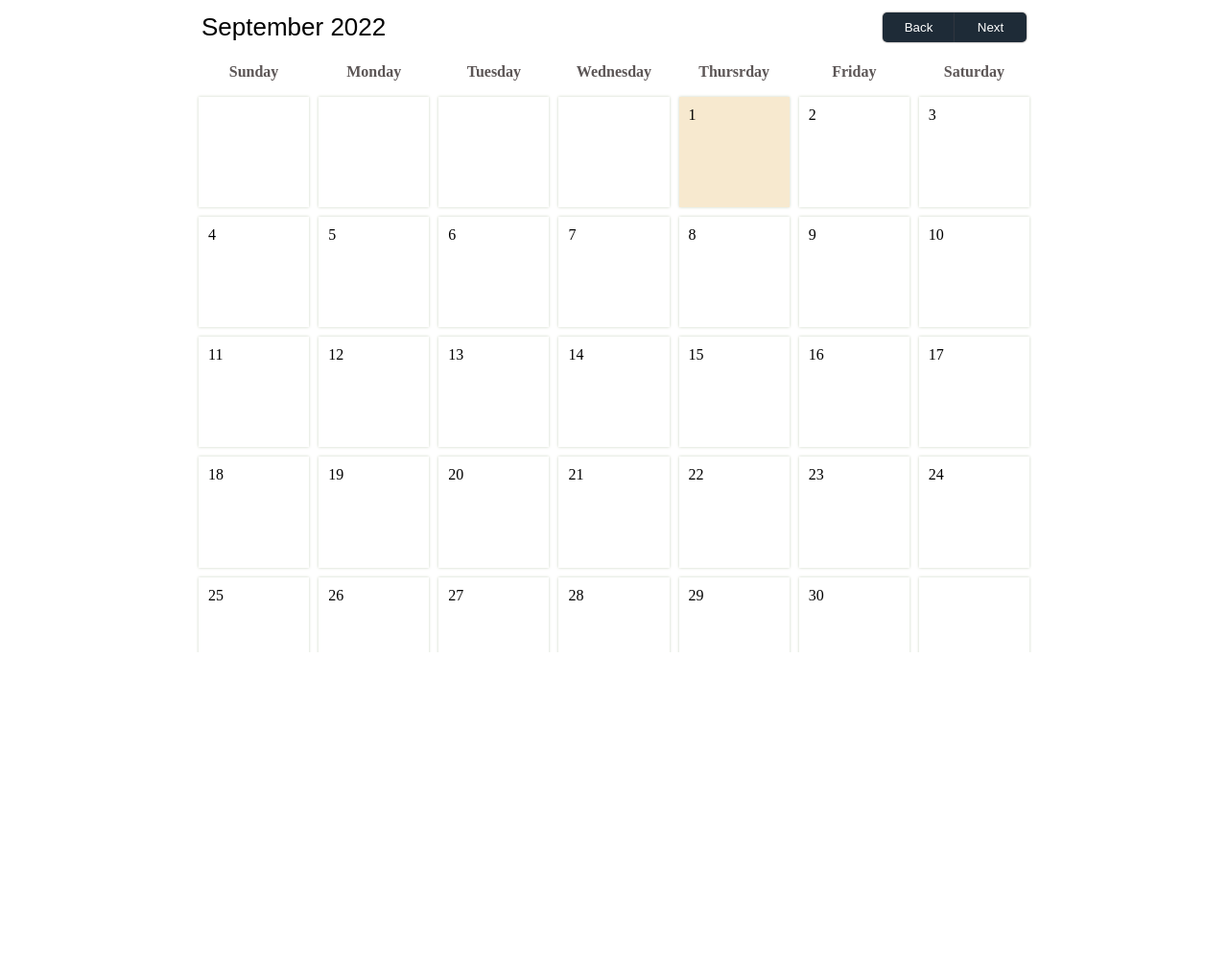
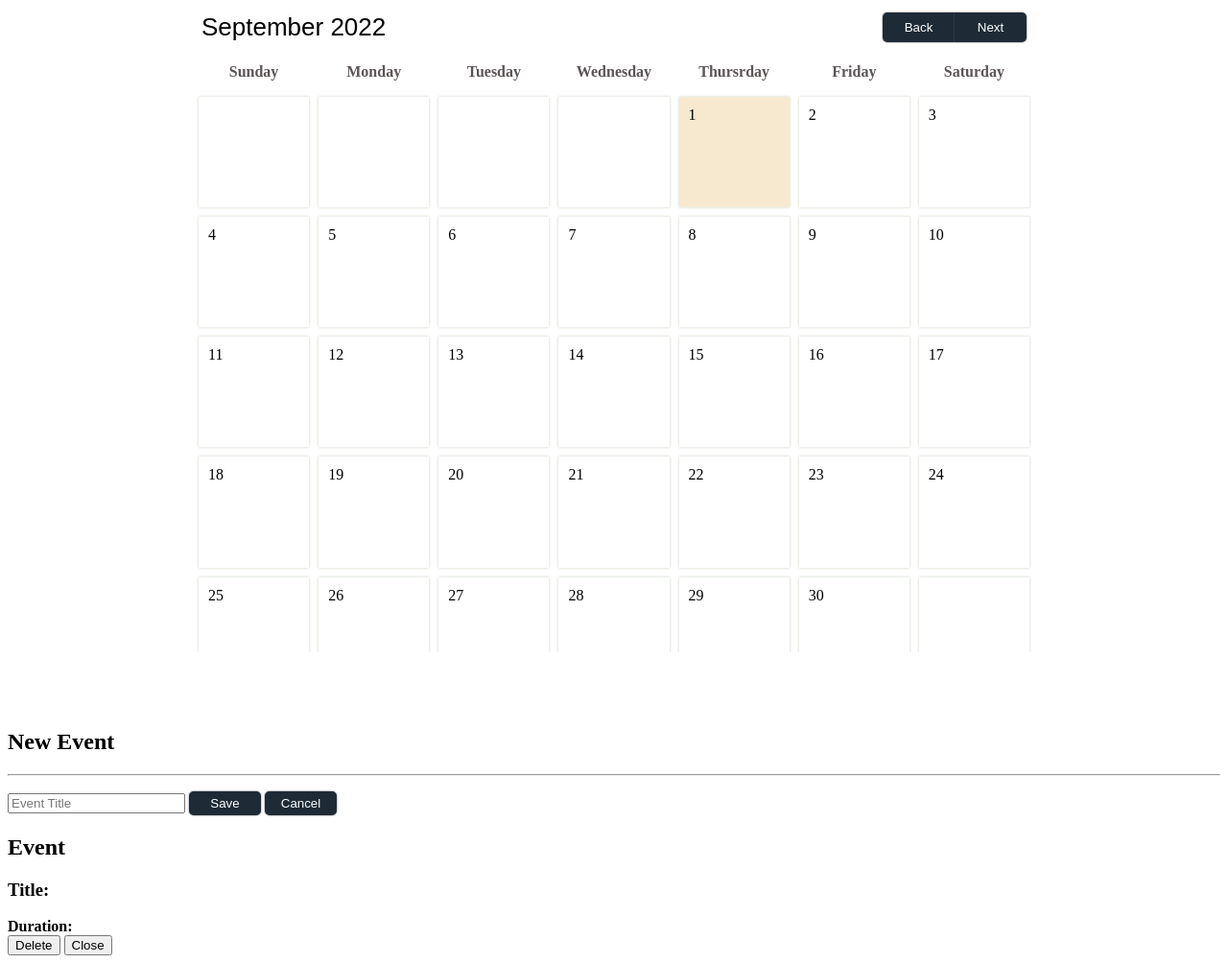
Before and after one commit to kjais1720/calendar-plugin, a plain HTML site: page index.html in a window 1280 px wide. Shown: the part 120-1124 px from the top of the page at 96% size. Before the commit the page ends 880 px from the top, so only its background shows below. Drawn offline with Linux system fonts and the light colour scheme.

Commit message:
feat: create demo event modals

```diff
--- a/index.html
+++ b/index.html
@@ -15,16 +15,40 @@
   <div id="calendar">
   </div>
 
+  <div id="newEventModal">
+    <h2>New Event</h2>
+    <hr>
+    <p id="modalHeading"></p>
+    <input id="eventTitleInput" aria-label="Event Title" placeholder="Event Title" />
+
+    <button class="cal-button" id="saveButton">Save</button>
+    <button class="cal-button" id="cancelButton">Cancel</button>
+  </div>
+
+  <div id="eventDetailsModal">
+    <h2>Event</h2>
+    <h3 id="eventTitle">Title: </h3>
+    <div>
+      <b>Duration: </b><span id="eventDuration"> </span>
+    </div>
+
+    <button class="modal-button" id="deleteButton">Delete</button>
+    <button class="modal-button" id="closeButton">Close</button>
+  </div>
+
+  <div id="modalBackDrop"></div>
+
+
   <script src="./modules/utils.js"></script>
   <script src="./modules/constants.js"></script>
   <script src="./modules/week.js"></script>
   <script src="./modules/month.js"></script>
   <script src="./modules/day.js"></script>
   <script src="./modules/index.js"></script>
-  <script>
-    const newCalendar = new Calendar("calendar");
-    newCalendar.render();
-  </script>
+
+  <script src="./modules/events-plugin/utils.js"></script>
+  <script src="./modules/events-plugin/index.js"></script>
+  <script src="./index.js"></script>
 </body>
 
 </html>
```
